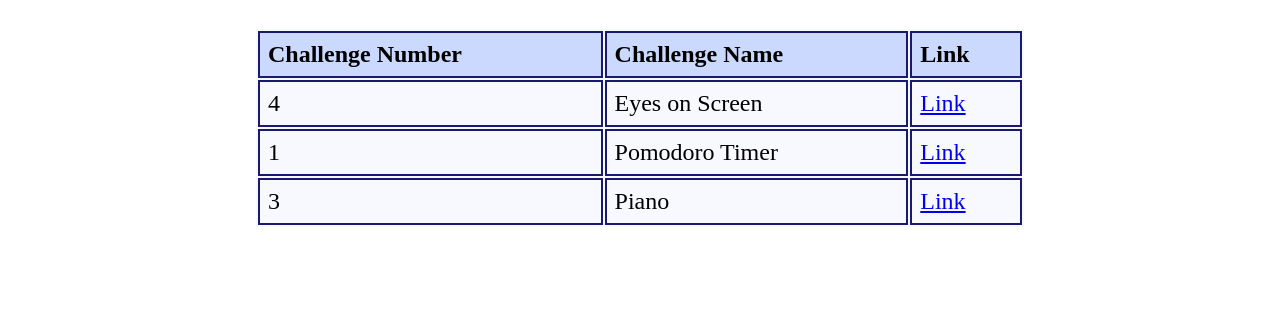
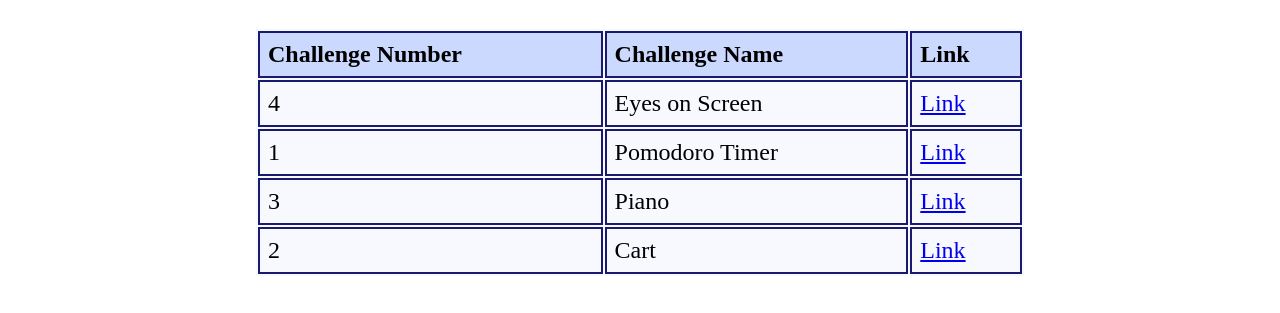
Before and after one commit to TARUSSI/Javascript_Challenges, a plain HTML site: page index.html in a window 1280 px wide. Shown: the part 399-712 px from the top of the page. Drawn offline with Linux system fonts and the light colour scheme.

Commit message:
Updated link in index file

```diff
--- a/index.html
+++ b/index.html
@@ -37,6 +37,13 @@
                         <a href="./Piano/index.html">Link</a>
                     </td>
                 </tr>
+                <tr>
+                    <td>2</td>
+                    <td>Cart</td>
+                    <td>
+                        <a href="./Cart/index.html">Link</a>
+                    </td>
+                </tr>
             </table>
         </section>
     </body>
```
